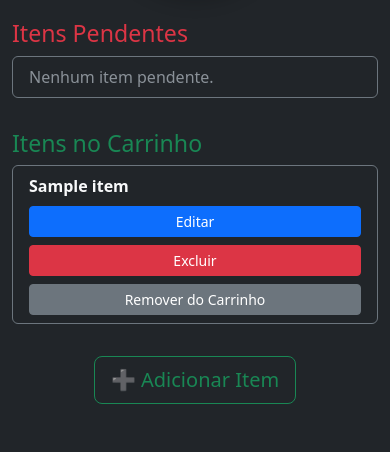
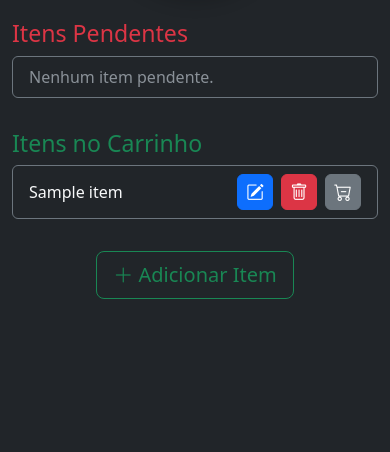
Before and after one commit to Rennan1/lista-compras, a Django app: page /compras/ in a window 390 px wide. Shown: the part 407-859 px from the top of the page. After the commit the page ends 706 px from the top, so only its background shows below. Run offline with Django 5.2, Linux system fonts and the light colour scheme; tables that the repository leaves empty hold one stand-in row (values such as "Sample post").

Commit message:
Ajuste design mobile

```diff
--- a/compras/templates/index.html
+++ b/compras/templates/index.html
@@ -1,4 +1,4 @@
-{% load static %} <!-- Carrega a biblioteca de tags estáticas do Django -->
+{% load static %}
 <!DOCTYPE html>
 <html lang="pt-BR" data-bs-theme="dark">
 <head>
@@ -6,29 +6,53 @@
     <meta name="viewport" content="width=device-width, initial-scale=1.0">
     <title>Lista de Compras</title>
 
-    <!-- Bootstrap CSS (via CDN) -->
+    <!-- Bootstrap CSS -->
     <link
       href="https://cdn.jsdelivr.net/npm/bootstrap@5.3.0/dist/css/bootstrap.min.css"
       rel="stylesheet"
     >
+    <!-- Bootstrap Icons -->
+    <link
+      href="https://cdn.jsdelivr.net/npm/bootstrap-icons@1.11.1/font/bootstrap-icons.css"
+      rel="stylesheet"
+    >
 
     <style>
-        /* Pequeno toque visual extra */
         .list-group-item {
             border-radius: 8px;
             margin-bottom: 8px;
         }
 
-        /* Melhora espaçamento dos botões no mobile */
-        .btn {
-            white-space: nowrap;
+        /* Ícones padronizados */
+        .btn-icon {
+            display: inline-flex;
+            align-items: center;
+            justify-content: center;
+            width: 36px;
+            height: 36px;
+            border-radius: 6px;
+            font-size: 1.1rem;
         }
 
-        @media (max-width: 576px) {
-            .btn {
-                flex: 1 1 100%;
-                text-align: center;
-            }
+        .btn-icon i {
+            pointer-events: none;
+        }
+
+        /* Mantém os botões em linha em qualquer tela */
+        .actions {
+            display: flex;
+            flex-wrap: nowrap !important;
+            gap: 8px;
+            justify-content: flex-end;
+        }
+
+        /* Nome do item ocupa o espaço restante */
+        .item-nome {
+            flex: 1;
+            font-weight: 500;
+            overflow: hidden;
+            text-overflow: ellipsis;
+            white-space: nowrap;
         }
     </style>
 </head>
@@ -51,16 +75,18 @@
         <h3 class="text-danger">Itens Pendentes</h3>
         <ul class="list-group mb-4">
             {% for item in pendentes %}
-                <li class="list-group-item bg-dark text-light border-secondary">
-                    <div class="row align-items-center">
-                        <div class="col-12 col-md-5 fw-semibold">
-                            {{ item.nome }}
-                        </div>
-                        <div class="col-12 col-md-7 mt-2 mt-md-0 d-flex flex-wrap justify-content-md-end gap-2">
-                            <a href="{% url 'editar_item' item.id %}" class="btn btn-sm btn-primary">Editar</a>
-                            <a href="{% url 'excluir_item' item.id %}" class="btn btn-sm btn-danger">Excluir</a>
-                            <a href="{% url 'adicionar_carrinho' item.id %}" class="btn btn-sm btn-success">Adicionar ao Carrinho</a>
-                        </div>
+                <li class="list-group-item bg-dark text-light border-secondary d-flex align-items-center justify-content-between">
+                    <span class="item-nome">{{ item.nome }}</span>
+                    <div class="actions">
+                        <a href="{% url 'editar_item' item.id %}" class="btn btn-sm btn-primary btn-icon" title="Editar">
+                            <i class="bi bi-pencil-square"></i>
+                        </a>
+                        <a href="{% url 'excluir_item' item.id %}" class="btn btn-sm btn-danger btn-icon" title="Excluir">
+                            <i class="bi bi-trash"></i>
+                        </a>
+                        <a href="{% url 'adicionar_carrinho' item.id %}" class="btn btn-sm btn-success btn-icon" title="Adicionar ao Carrinho">
+                            <i class="bi bi-cart-plus"></i>
+                        </a>
                     </div>
                 </li>
             {% empty %}
@@ -72,16 +98,18 @@
         <h3 class="text-success">Itens no Carrinho</h3>
         <ul class="list-group mb-4">
             {% for item in carrinho %}
-                <li class="list-group-item bg-dark text-light border-secondary">
-                    <div class="row align-items-center">
-                        <div class="col-12 col-md-5 fw-semibold">
-                            {{ item.nome }}
-                        </div>
-                        <div class="col-12 col-md-7 mt-2 mt-md-0 d-flex flex-wrap justify-content-md-end gap-2">
-                            <a href="{% url 'editar_item' item.id %}" class="btn btn-sm btn-primary">Editar</a>
-                            <a href="{% url 'excluir_item' item.id %}" class="btn btn-sm btn-danger">Excluir</a>
-                            <a href="{% url 'remover_carrinho' item.id %}" class="btn btn-sm btn-secondary">Remover do Carrinho</a>
-                        </div>
+                <li class="list-group-item bg-dark text-light border-secondary d-flex align-items-center justify-content-between">
+                    <span class="item-nome">{{ item.nome }}</span>
+                    <div class="actions">
+                        <a href="{% url 'editar_item' item.id %}" class="btn btn-sm btn-primary btn-icon" title="Editar">
+                            <i class="bi bi-pencil-square"></i>
+                        </a>
+                        <a href="{% url 'excluir_item' item.id %}" class="btn btn-sm btn-danger btn-icon" title="Excluir">
+                            <i class="bi bi-trash"></i>
+                        </a>
+                        <a href="{% url 'remover_carrinho' item.id %}" class="btn btn-sm btn-secondary btn-icon" title="Remover do Carrinho">
+                            <i class="bi bi-cart-dash"></i>
+                        </a>
                     </div>
                 </li>
             {% empty %}
@@ -91,12 +119,13 @@
 
         <!-- BOTÃO DE ADICIONAR -->
         <div class="text-center mb-5">
-            <a href="{% url 'adicionar_item' %}" class="btn btn-outline-success btn-lg">➕ Adicionar Item</a>
+            <a href="{% url 'adicionar_item' %}" class="btn btn-outline-success btn-lg">
+                <i class="bi bi-plus-lg"></i> Adicionar Item
+            </a>
         </div>
 
     </div>
 
-    <!-- Bootstrap JS (opcional, para animações e componentes interativos) -->
     <script src="https://cdn.jsdelivr.net/npm/bootstrap@5.3.0/dist/js/bootstrap.bundle.min.js"></script>
 
 </body>
```
